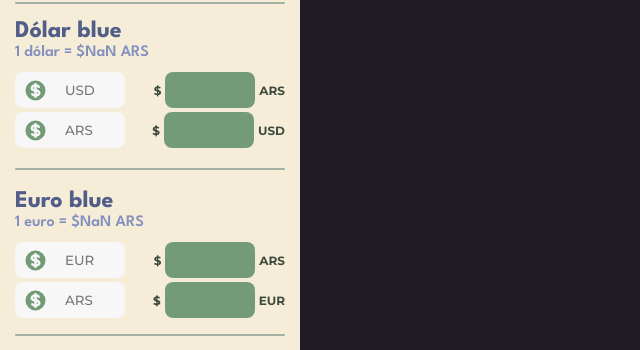
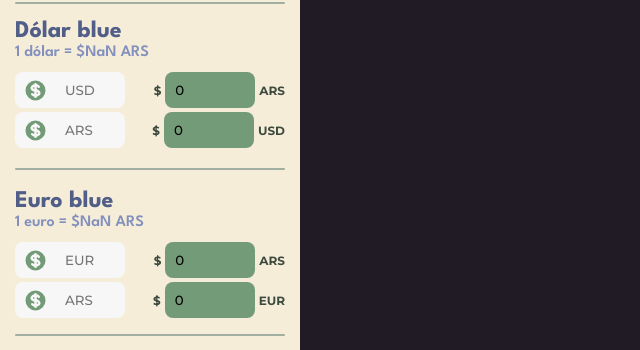
Before and after one commit to LucaCuello/DolarLive, a React (Vite) app: page / in a window 1280 px wide. Both pictures are taken after a click on the button "Calculadora blue". Shown: the part 123-473 px from the top of the page, without its empty margins (0-640 px from the left). Built offline with nearby package versions, Linux system fonts and the light colour scheme; no server answers.

Commit message:
Refactored calculator code based on React's best practices

```diff
--- a/src/components/Calculator/Calculator.tsx
+++ b/src/components/Calculator/Calculator.tsx
@@ -44,7 +44,12 @@ export const Calculator = ({ dollarValue, euroValue }: CalculatorProps) => {
           <input
             className="input-result"
             type="number"
-            value={dollarValue * usdConversionValue}
+            value={
+              isNaN(dollarValue * usdConversionValue)
+                ? 0
+                : dollarValue * usdConversionValue
+            }
+            readOnly={true}
           ></input>
           <span>ARS</span>
         </div>
@@ -67,7 +72,10 @@ export const Calculator = ({ dollarValue, euroValue }: CalculatorProps) => {
           <input
             className="input-result"
             type="number"
-            value={(usdToArs / dollarValue).toFixed(2)}
+            value={
+              isNaN(usdToArs / dollarValue) ? 0 : (usdToArs / dollarValue).toFixed(2)
+            }
+            readOnly={true}
           ></input>
           <span>USD</span>
         </div>
@@ -95,7 +103,12 @@ export const Calculator = ({ dollarValue, euroValue }: CalculatorProps) => {
           <input
             className="input-result"
             type="number"
-            value={euroValue * euroConversionValue}
+            value={
+              isNaN(euroValue * euroConversionValue)
+                ? 0
+                : euroValue * euroConversionValue
+            }
+            readOnly={true}
           ></input>
           <span>ARS</span>
         </div>
@@ -118,7 +131,10 @@ export const Calculator = ({ dollarValue, euroValue }: CalculatorProps) => {
           <input
             className="input-result"
             type="number"
-            value={(euroToArs / euroValue).toFixed(2)}
+            value={
+              isNaN(euroToArs / euroValue) ? 0 : (euroToArs / euroValue).toFixed(2)
+            }
+            readOnly={true}
           ></input>
           <span>EUR</span>
         </div>
```
